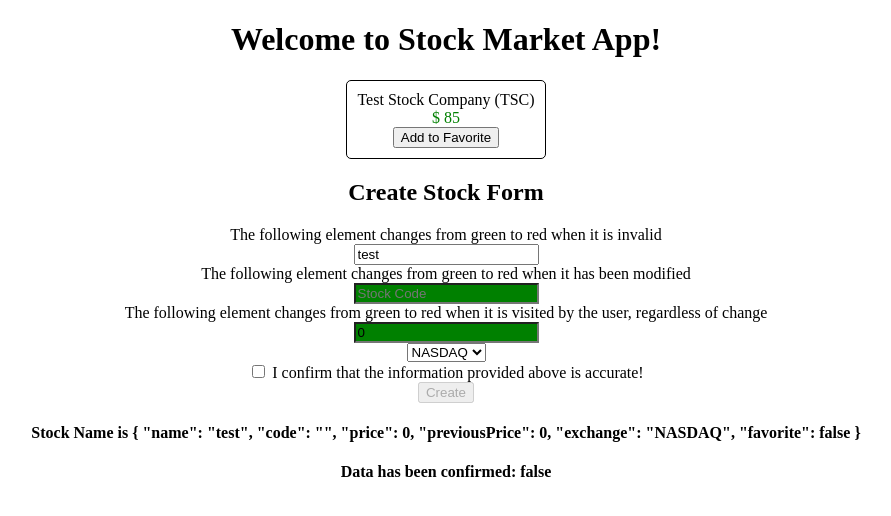
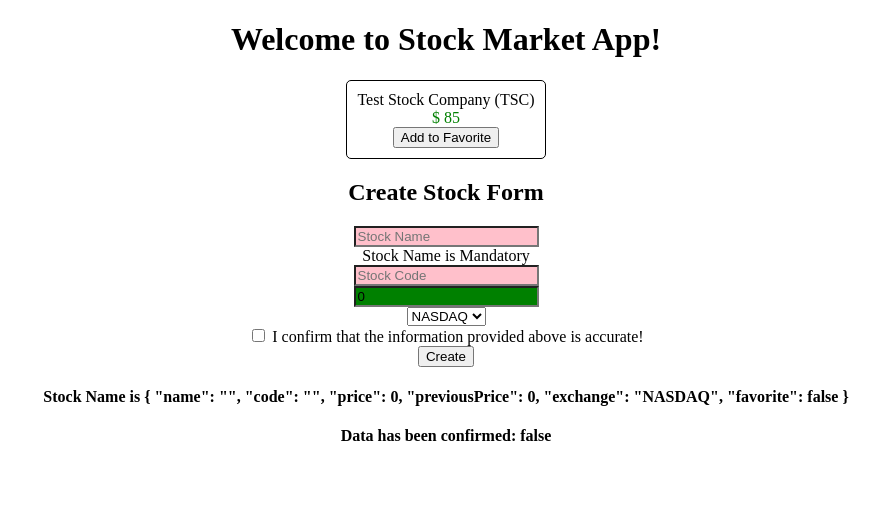
Before and after one commit to kw00183/stock-market, an Angular app: page / in a window 1280 px wide. Shown: the top 516 px of the page, without its empty margins (194-1085 px from the left). Built offline with nearby package versions, Linux system fonts and the light colour scheme.

Commit message:
update the create stock form and component logic to allow for data binding and error handling

```diff
--- a/src/app/app.component.ts
+++ b/src/app/app.component.ts
@@ -12,7 +12,7 @@ export class AppComponent implements OnInit {
   public stock: Stock;
 
   ngOnInit(): void {
-    this.stock = new Stock('Test Stock Company', 'TSC', 85, 80);
+    this.stock = new Stock('Test Stock Company', 'TSC', 85, 80, '');
   }
 
   onToggleFavorite(stock: Stock) {
--- a/src/app/stock/create-stock/create-stock.component.css
+++ b/src/app/stock/create-stock/create-stock.component.css
@@ -1,11 +1,11 @@
-stock-name .ng-valid,
-.stock-code .ng-pristine,
-.stock-price .ng-untouched {
+.stock-name .ng-valid,
+.stock-code .ng-valid,
+.stock-price .ng-valid {
   background-color: green;
 }
 
 .stock-name .ng-invalid,
-.stock-code .ng-dirty,
-.stock-price .ng-touched {
+.stock-code .ng-invalid,
+.stock-price .ng-invalid {
   background-color: pink;
 }
--- a/src/app/stock/create-stock/create-stock.component.html
+++ b/src/app/stock/create-stock/create-stock.component.html
@@ -1,38 +1,48 @@
 <h2>Create Stock Form</h2>
 
 <div class="form-group">
-  <form (ngSubmit)="createStock()">
-    <div>
-      The following element changes from green to red
-      when it is invalid
-    </div>
+  <form (ngSubmit)="createStock(stockForm)" #stockForm="ngForm">
     <div class="stock-name">
       <input type="text"
              placeholder="Stock Name"
              required
              name="stockName"
+             #stockName="ngModel"
              [(ngModel)]="stock.name">
     </div>
-    <div>
-      The following element changes from green to red
-      when it has been modified
+    <div *ngIf="stockName.errors && stockName.errors.required">
+        Stock Name is Mandatory
     </div>
     <div class="stock-code">
       <input type="text"
              placeholder="Stock Code"
+             required
+             minlength="2"
              name="stockCode"
+             #stockCode="ngModel"
              [(ngModel)]="stock.code">
     </div>
-    <div>
-        The following element changes from green to red
-        when it is visited by the user, regardless of change
+    <div *ngIf="stockCode.dirty && stockCode.invalid">
+      <div *ngIf="stockCode.errors.required">
+        Stock Code is Mandatory
       </div>
+      <div *ngIf="stockCode.errors.minlength">
+        Stock Code must be atleast of length 2
+      </div>
+    </div>
     <div class="stock-price">
       <input type="number"
              placeholder="Stock Price"
              name="stockPrice"
+             required
+             #stockPrice="ngModel"
              [ngModel]="stock.price"
              (ngModelChange)="setStockPrice($event)">
+    </div>
+    <div *ngIf="stockPrice.dirty && stockPrice.invalid">
+      <div *ngIf="stockPrice.errors.required">
+        Stock Price is Mandatory
+      </div>
     </div>
     <div class="stock-exchange">
       <div>
@@ -45,11 +55,11 @@
     <div class="stock-confirm">
       <input type="checkbox"
              name="stockConfirm"
+             required
              [(ngModel)]="confirmed">
       I confirm that the information provided above is accurate!
     </div>
-    <button [disabled]="!confirmed"
-            type="submit">Create</button>
+    <button type="submit">Create</button>
   </form>
 </div>
 
--- a/src/app/stock/create-stock/create-stock.component.ts
+++ b/src/app/stock/create-stock/create-stock.component.ts
@@ -9,12 +9,11 @@ import { Stock } from '../../model/stock';
 })
 export class CreateStockComponent {
 
-  public exchanges = ['NYSE', 'NASDAQ', 'OTHER'];
-
   public stock: Stock;
   public confirmed = false;
+  public exchanges = ['NYSE', 'NASDAQ', 'OTHER'];
   constructor() {
-    this.stock =  new Stock('test', '', 0, 0, 'NASDAQ');
+    this.stock =  new Stock('', '', 0, 0, 'NASDAQ');
   }
 
   setStockPrice(price) {
@@ -22,7 +21,12 @@ export class CreateStockComponent {
     this.stock.previousPrice = price;
   }
 
-  createStock() {
-    console.log('Creating stock ', this.stock);
+  createStock(stockForm) {
+    console.log('Stock form', stockForm);
+    if (stockForm.valid) {
+      console.log('Creating stock ', this.stock);
+    } else {
+      console.error('Stock form is in an invalid state');
+    }
   }
 }
```
